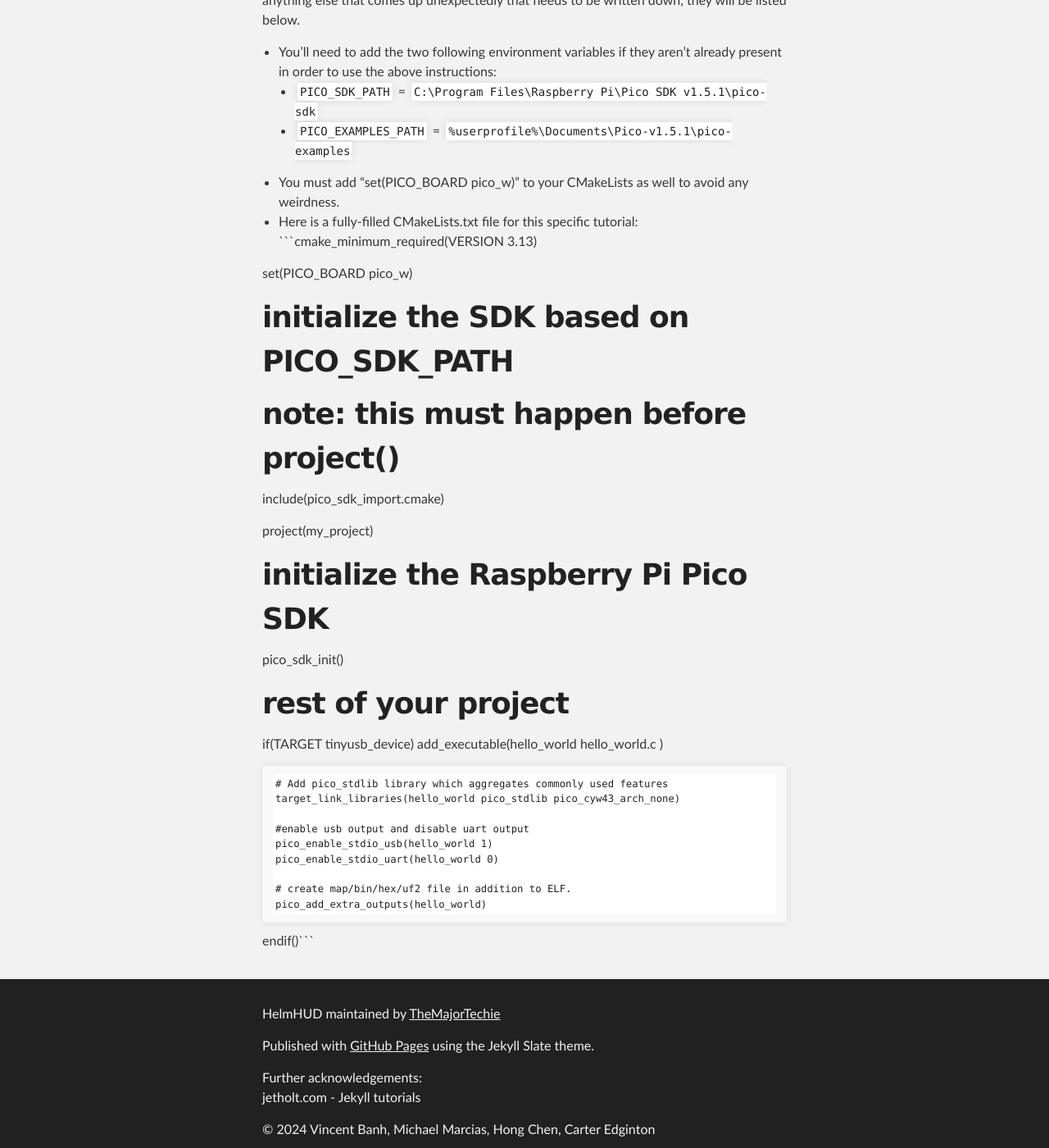
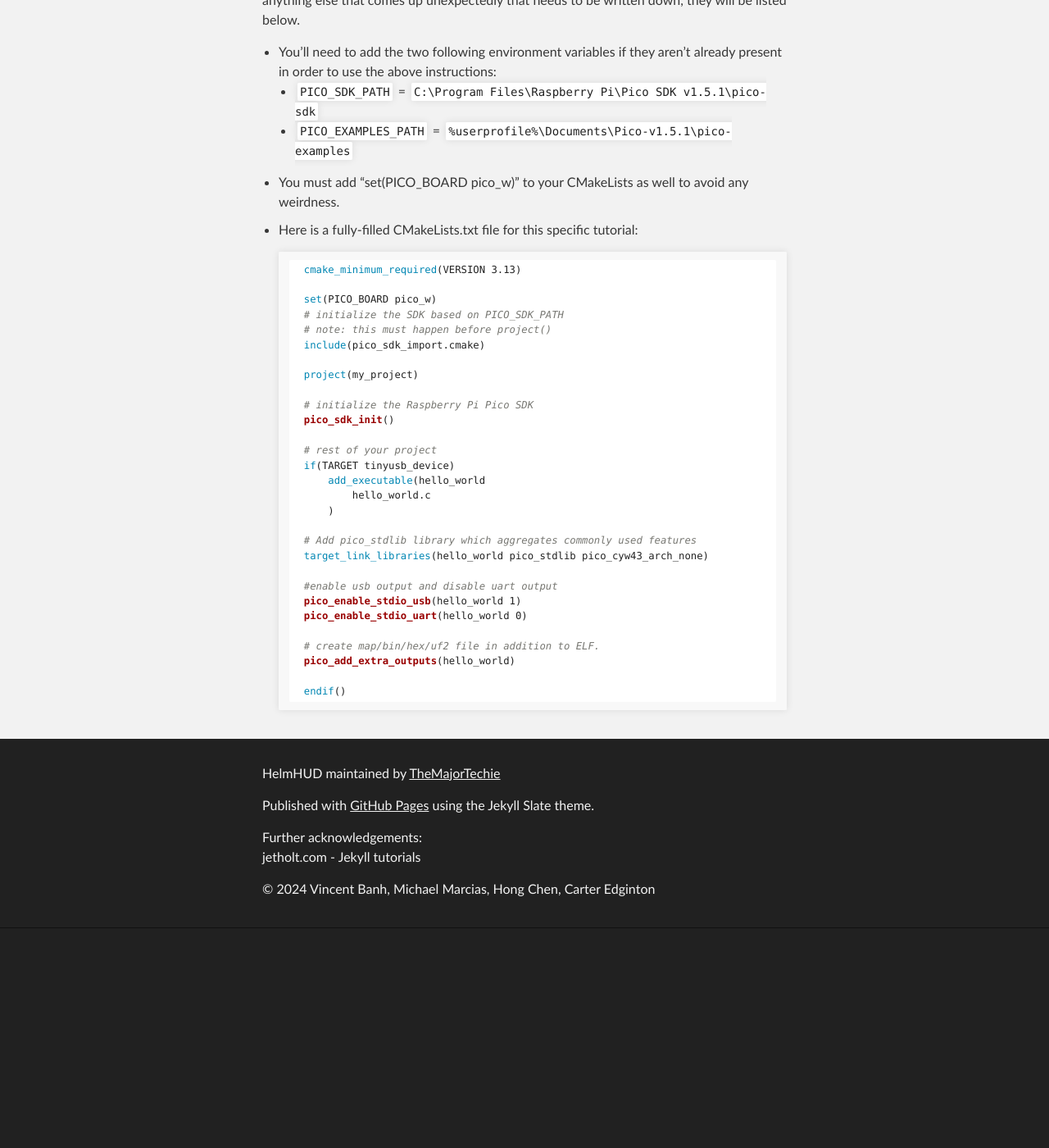
Before and after one commit to TheMajorTechie/HelmHUD, a Jekyll site: the page built from _posts/2024-02-03-Getting-Started-With-PicoW.md, in a window 1280 px wide and 1400 px high, scrolled down 2870 px. Shown: the whole window at 82% size. Built offline with Jekyll 4.4.1, drawn with Linux system fonts in a browser that asks for light colours; our own code applies the rules of GitHub Pages for plain Markdown files; after the commit the page ends 4002 px from its top, so only the background shows below that.

Commit message:
Update 2024-02-03-Getting-Started-With-PicoW.md
fixed site layout

````diff
--- a/_posts/2024-02-03-Getting-Started-With-PicoW.md
+++ b/_posts/2024-02-03-Getting-Started-With-PicoW.md
@@ -113,23 +113,26 @@ I haven't actually followed the steps to create a new project yet as of writing,
    * ``PICO_EXAMPLES_PATH`` = ``%userprofile%\Documents\Pico-v1.5.1\pico-examples``
 
 * You must add "set(PICO_BOARD pico_w)" to your CMakeLists as well to avoid any weirdness.
-* Here is a fully-filled CMakeLists.txt file for this specific tutorial: ```cmake_minimum_required(VERSION 3.13)
+* Here is a fully-filled CMakeLists.txt file for this specific tutorial:
 
-set(PICO_BOARD pico_w)
-# initialize the SDK based on PICO_SDK_PATH
-# note: this must happen before project()
-include(pico_sdk_import.cmake)
+    ``` cmake
+    cmake_minimum_required(VERSION 3.13)
 
-project(my_project)
+    set(PICO_BOARD pico_w)
+    # initialize the SDK based on PICO_SDK_PATH
+    # note: this must happen before project()
+    include(pico_sdk_import.cmake)
 
-# initialize the Raspberry Pi Pico SDK
-pico_sdk_init()
+    project(my_project)
 
-# rest of your project
-if(TARGET tinyusb_device)
-    add_executable(hello_world
-        hello_world.c
-    )
+    # initialize the Raspberry Pi Pico SDK
+    pico_sdk_init()
+
+    # rest of your project
+    if(TARGET tinyusb_device)
+        add_executable(hello_world
+            hello_world.c
+        )
 
     # Add pico_stdlib library which aggregates commonly used features
     target_link_libraries(hello_world pico_stdlib pico_cyw43_arch_none)
@@ -141,4 +144,5 @@ if(TARGET tinyusb_device)
     # create map/bin/hex/uf2 file in addition to ELF.
     pico_add_extra_outputs(hello_world)
 
-endif()```
+    endif()
+    ```
````
